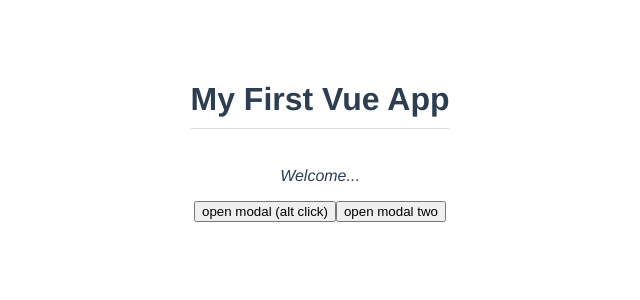
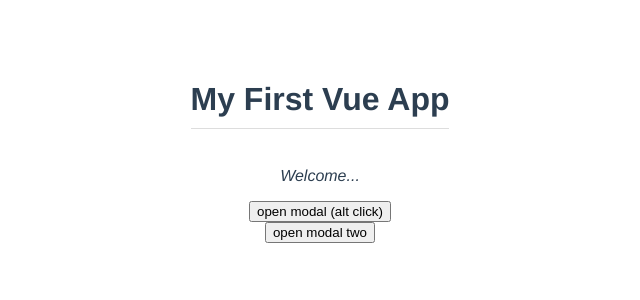
Before and after one commit to AxelBuob/vue-firebase-app, a Vue app in the folder 3-use-cli/: page / in a window 1280 px wide. Shown: the top 300 px of the page, without its empty margins (320-960 px from the left). Built offline with nearby package versions, Linux system fonts and the light colour scheme.

Commit message:
teleport

```diff
--- a/3-use-cli/public/index.html
+++ b/3-use-cli/public/index.html
@@ -13,5 +13,6 @@
     </noscript>
     <div id="app"></div>
     <!-- built files will be auto injected -->
+    <div id="modals"></div>
   </body>
 </html>
--- a/3-use-cli/src/App.vue
+++ b/3-use-cli/src/App.vue
@@ -1,7 +1,7 @@
 <template>
   <h1>{{ title }}</h1>
   <p>Welcome...</p>
-  <div v-if="showModal">
+  <teleport to="#modals" v-if="showModal">
     <Modal theme="sale" @close="toggleModal">
       <template v-slot:links>
         <a href="#">Sign up now</a>
@@ -10,14 +10,15 @@
       <h1>Ninja Givaway!</h1>
       <p>Grab your ninja swag for half price!</p>
     </Modal>
-  </div>
-  <div v-if="showModalTwo">
+  </teleport>
+  <teleport to="#modals" v-if="showModalTwo">
       <Modal @close="toggleModalTwo">
         <h1>Sign up for the Newletter</h1>
         <p>For updates and promo codes!</p>
       </Modal>
-    </div>
+    </teleport>
   <button @click.alt="toggleModal">open modal (alt click)</button>
+  <br/>
   <button @click="toggleModalTwo">open modal two</button>
 </template>
 
@@ -50,7 +51,7 @@ export default {
 </script>
 
 <style>
-  #app {
+  #app, #modals {
     font-family: Avenir, Helvetica, Arial, sans-serif;
     -webkit-font-smoothing: antialiased;
     -moz-osx-font-smoothing: grayscale;
```
